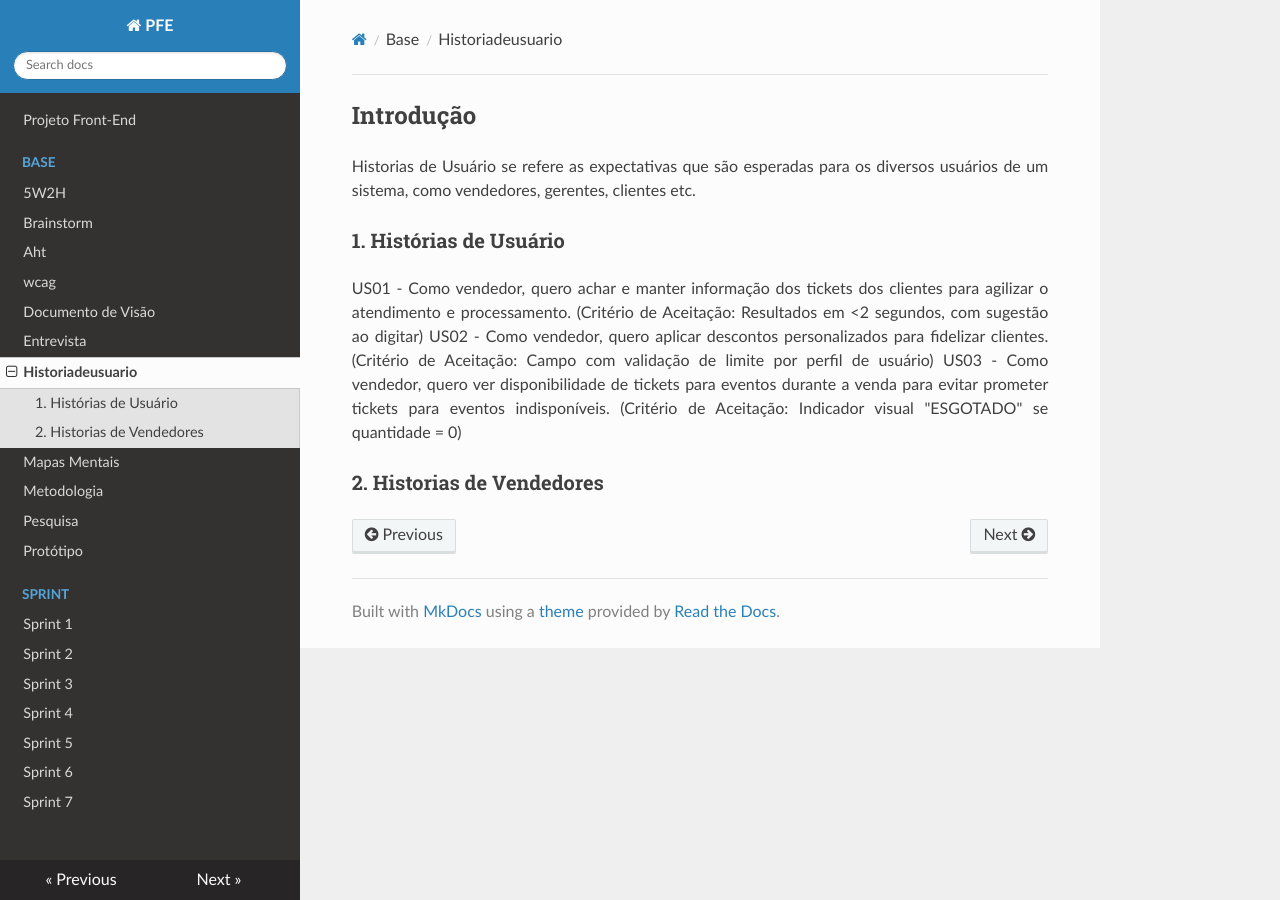
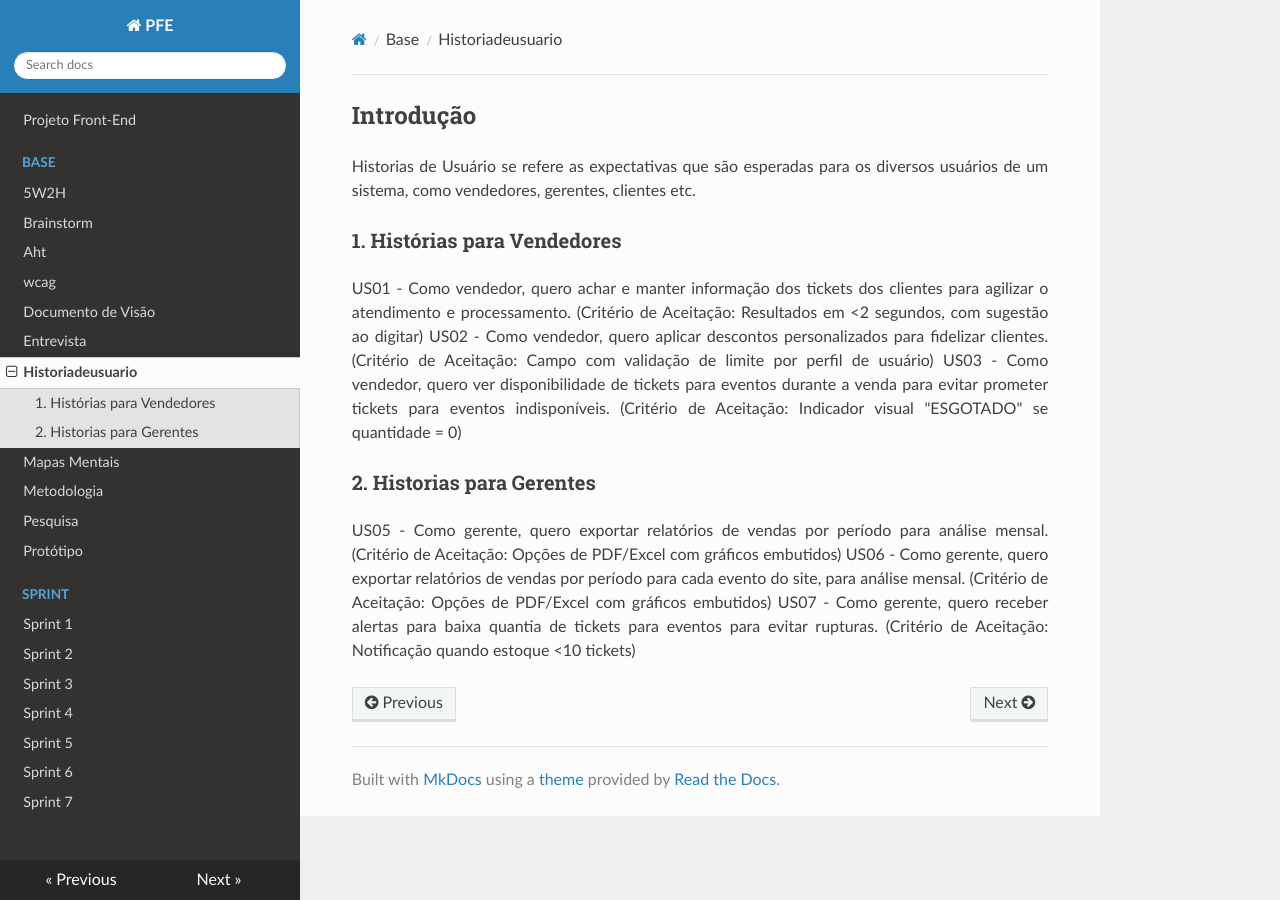
Before and after one commit to Projetos-de-Extensao/PFE_25.1_8001_III, an MkDocs documentation site: the page built from docs/base/historiadeusuario.md, in a window 1280 px wide. Built offline with MkDocs 1.6.1, drawn with Linux system fonts in a browser that asks for light colours; nearby versions of some CDN libraries.

Commit message:
Update historiadeusuario.md

```diff
--- a/docs/base/historiadeusuario.md
+++ b/docs/base/historiadeusuario.md
@@ -4,7 +4,7 @@
 Historias de Usuário se refere as expectativas que são esperadas para os diversos usuários de um sistema, como vendedores, gerentes, clientes etc.
 </p>
 
-### 1. Histórias de Usuário
+### 1. Histórias para Vendedores
 
 <p align = "justify">
 US01 - Como vendedor, quero achar e manter informação dos tickets dos clientes para agilizar o atendimento e processamento.
@@ -17,4 +17,15 @@ US03 - Como vendedor, quero ver disponibilidade de tickets para eventos durante
 (Critério de Aceitação: Indicador visual "ESGOTADO" se quantidade = 0)
 </p>
 
-### 2. Historias de Vendedores
+### 2. Historias para Gerentes
+
+<p align = "justify">
+US05 - Como gerente, quero exportar relatórios de vendas por período para análise mensal.
+(Critério de Aceitação: Opções de PDF/Excel com gráficos embutidos)
+
+US06 - Como gerente, quero exportar relatórios de vendas por período para cada evento do site, para análise mensal.
+(Critério de Aceitação: Opções de PDF/Excel com gráficos embutidos)
+
+US07 - Como gerente, quero receber alertas para baixa quantia de tickets para eventos para evitar rupturas.
+(Critério de Aceitação: Notificação quando estoque <10 tickets)
+</p>
```
